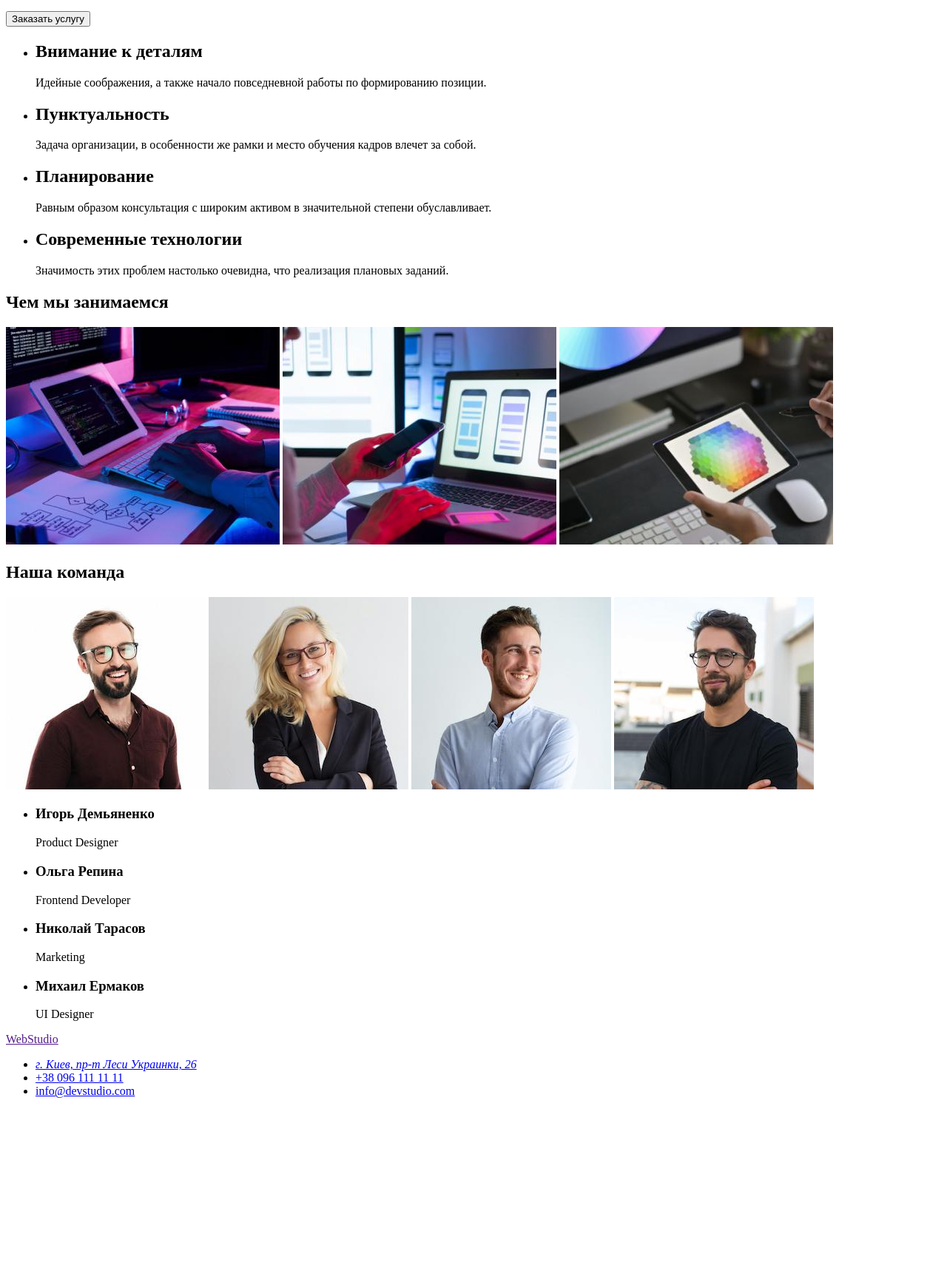
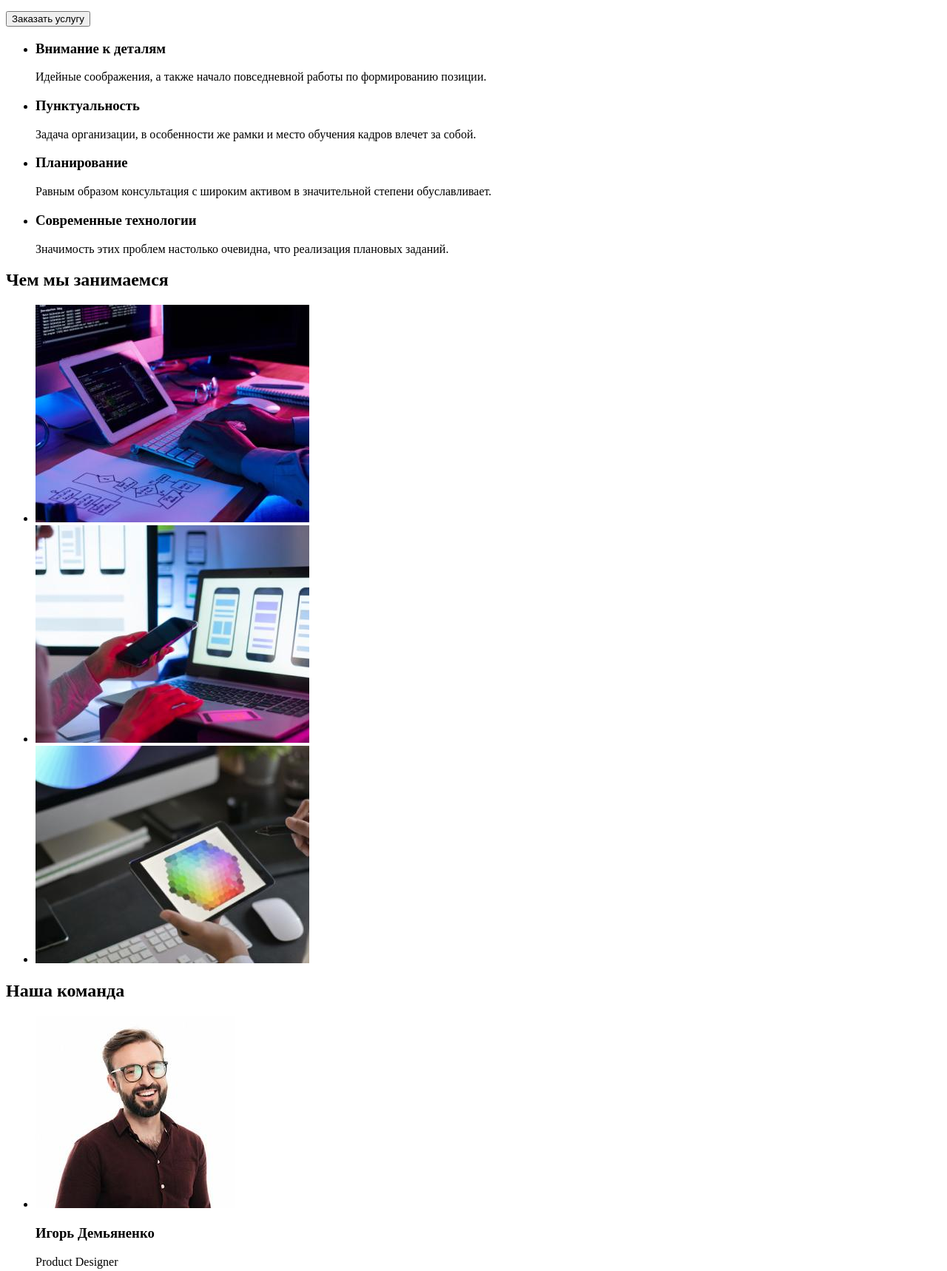
Before and after one commit to MakarenkoY/goit-markup-hw--01., a plain HTML site: page index.html in a window 1280 px wide. Shown: the part 200-1918 px from the top of the page at 74% size. Before the commit the page ends 1700 px from the top, so only its background shows below. Drawn offline with Linux system fonts and the light colour scheme.

Commit message:
Add files via upload

```diff
--- a/index.html
+++ b/index.html
@@ -7,7 +7,7 @@
     <title>WebStudio</title>
 </head>
 <body>
-                                    <!---->
+                                    <!--Козирек-->
     <header>
         <nav>
             <a href=""> WebStudio </a>
@@ -35,19 +35,19 @@
     <section>
         <ul>
             <li>
-                <h2>Внимание к деталям</h2>
+                <h3>Внимание к деталям</h3>
                 <p>Идейные соображения, а также начало повседневной работы по формированию позиции.</p>
             </li>
             <li>
-                <h2>Пунктуальность</h2>
+                <h3>Пунктуальность</h3>
                 <p>Задача организации, в особенности же рамки и место обучения кадров влечет за собой.</p>
             </li>
             <li>
-                <h2>Планирование</h2>
+                <h3>Планирование</h3>
                 <p>Равным образом консультация с широким активом в значительной степени обуславливает.</p>
             </li>
             <li>
-                <h2>Современные технологии</h2>
+                <h3>Современные технологии</h3>
                 <p>Значимость этих проблем настолько очевидна, что реализация плановых заданий.</p>
             </li>
         </ul>
@@ -55,59 +55,67 @@
                                     <!--Чем мы занимаемся-->
     <section>
                     <h2>Чем мы занимаемся</h2>
+         <ul>
+            <li>
                 <img src="./images/box-1.jpg"
                 alt="Печатаем"
                 width="370"
                 height="294"
                 />
+            </li>
+            <li>
                 <img src="./images/box-2.jpg"
                 alt="Звоним"
                 width="370"
                 height="294"
                 />
+            </li>
+            <li>
                 <img src="./images/box-3.jpg"
                 alt="Рисуем"
                 width="370"
                 height="294"
                 />
+            </li>
+         </ul>
     </section>
                                     <!--Наша команда-->
     <section>
         <h2>Наша команда</h2>
+            <ul>
+                <li>
                     <img src="./images/Designer.jpg"
                     alt="Designer"
                     width="270"
                     height="260"
                     />
+                    <h3>Игорь Демьяненко</h3>
+                    <p>Product Designer</p>
+                </li>
+                <li>
                     <img src="./images/Developer.jpg"
                     alt="Developer"
                     width="270"
                     height="260"
                     />
+                    <h3>Ольга Репина</h3>
+                    <p>Frontend Developer</p>
+                </li>
+                <li>
                     <img src="./images/Marketing.jpg"
                     alt="Marketing"
                     width="270"
                     height="260"
                     />
+                    <h3>Николай Тарасов</h3>
+                    <p>Marketing</p>
+                </li>
+                <li>
                     <img src="./images/UI.jpg"
                     alt="UI"
                     width="270"
                     height="260"
                     />
-            <ul>
-                <li>
-                    <h3>Игорь Демьяненко</h3>
-                    <p>Product Designer</p>
-                </li>
-                <li>
-                    <h3>Ольга Репина</h3>
-                    <p>Frontend Developer</p>
-                </li>
-                <li>
-                    <h3>Николай Тарасов</h3>
-                    <p>Marketing</p>
-                </li>
-                <li>
                     <h3>Михаил Ермаков</h3>
                     <p>UI Designer</p>
                 </li>
@@ -116,15 +124,14 @@
     </main>
     <footer>
             <a href=""> WebStudio </a>
-            <ul>
-                <li>    <address>
+                <address>
                     <a href="https://www.google.com/maps/place/%D0%B1%D1%83%D0%BB.+%D0%9B%D0%B5%D1%81%D0%B8+%D0%A3%D0%BA%D1%80%D0%B0%D0%B8%D0%BD%D0%BA%D0%B8,+26,+%D0%9A%D0%B8%D0%B5%D0%B2,+02000/@50.4265807,30.5361971,17z/data=!3m1!4b1!4m5!3m4!1s0x40d4cf0e033ecbe9:0x57a4dffefec77da0!8m2!3d50.4265807!4d30.5383858?hl=ru">
                         г. Киев, пр-т Леси Украинки, 26 </li>
                     </a>
                 </address>
+            <ul>
                 <li><a href="tel:+380961111111">+38 096 111 11 11</a></li>
                 <li><a href="mailto:info@devstudio.com">info@devstudio.com</a></li>
-
             </ul>
     </footer>
 </body>
```
Lines whose indentation alone changed are shown as unchanged.
